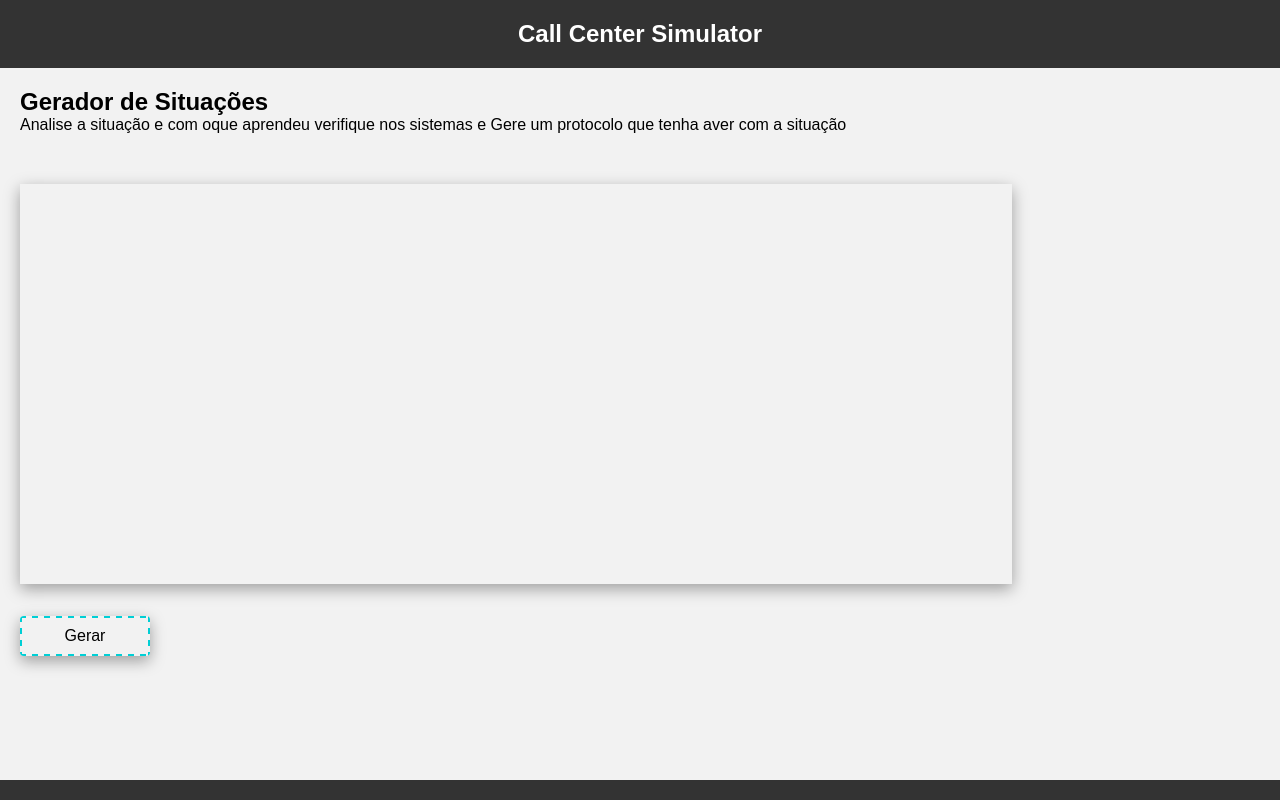
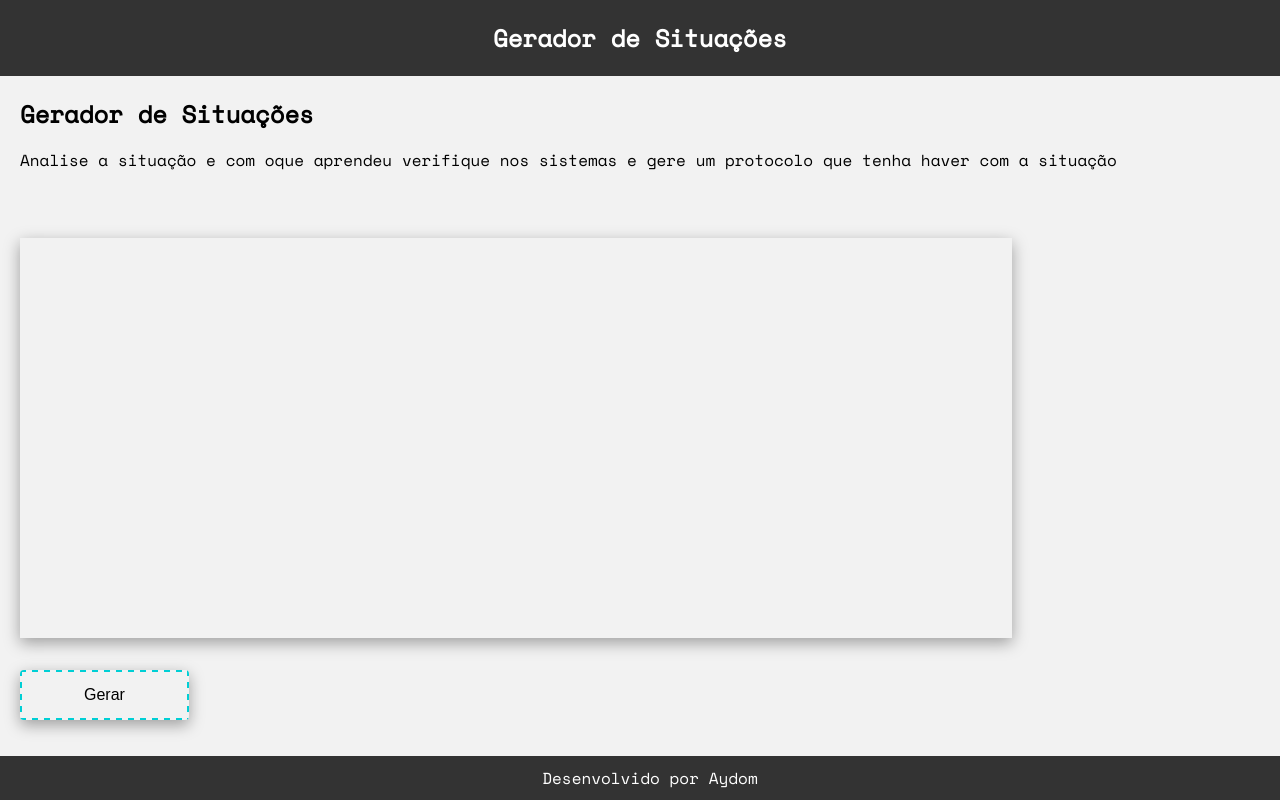
Before and after one commit to aydom669/gerador-de-situacoes-N1, a plain HTML site: page index.html in a window 1280 px wide. Drawn offline with nearby package versions, Linux system fonts and the light colour scheme.

Commit message:
correções e mudanças

```diff
--- a/index.html
+++ b/index.html
@@ -8,14 +8,14 @@
   </head>
   <body>
     <header>
-      <h1>Call Center Simulator</h1>
+      <h1>Gerador de Situações</h1>
     </header>
 
     <main>
       <h1>Gerador de Situações</h1>
-      <p>
-        Analise a situação e com oque aprendeu verifique nos sistemas e Gere um
-        protocolo que tenha aver com a situação
+      <p class="main__p">
+        Analise a situação e com oque aprendeu verifique nos sistemas e gere um
+        protocolo que tenha haver com a situação
       </p>
 
       <div id="container">
@@ -27,7 +27,9 @@
       </div>
     </main>
 
-    <footer></footer>
+    <footer>
+      <p>Desenvolvido por Aydom</p>
+    </footer>
 
     <script src="main.js"></script>
   </body>
--- a/style.css
+++ b/style.css
@@ -1,9 +1,12 @@
 /* Reset de estilos básicos */
+@import url("https://fonts.googleapis.com/css2?family=Space+Mono&display=swap");
+
 body,
 h1,
 p {
   margin: 0;
   padding: 0;
+  font-family: "Space Mono", monospace;
 }
 
 body {
@@ -20,6 +23,10 @@ header {
 
 h1 {
   font-size: 24px;
+}
+
+.main__p {
+  padding: 1rem 0;
 }
 
 main {
@@ -96,6 +103,7 @@ footer {
   vertical-align: middle;
   text-decoration: none;
   color: #000000;
+  padding: 1rem 4rem;
 }
 
 .borda-animada {
```
